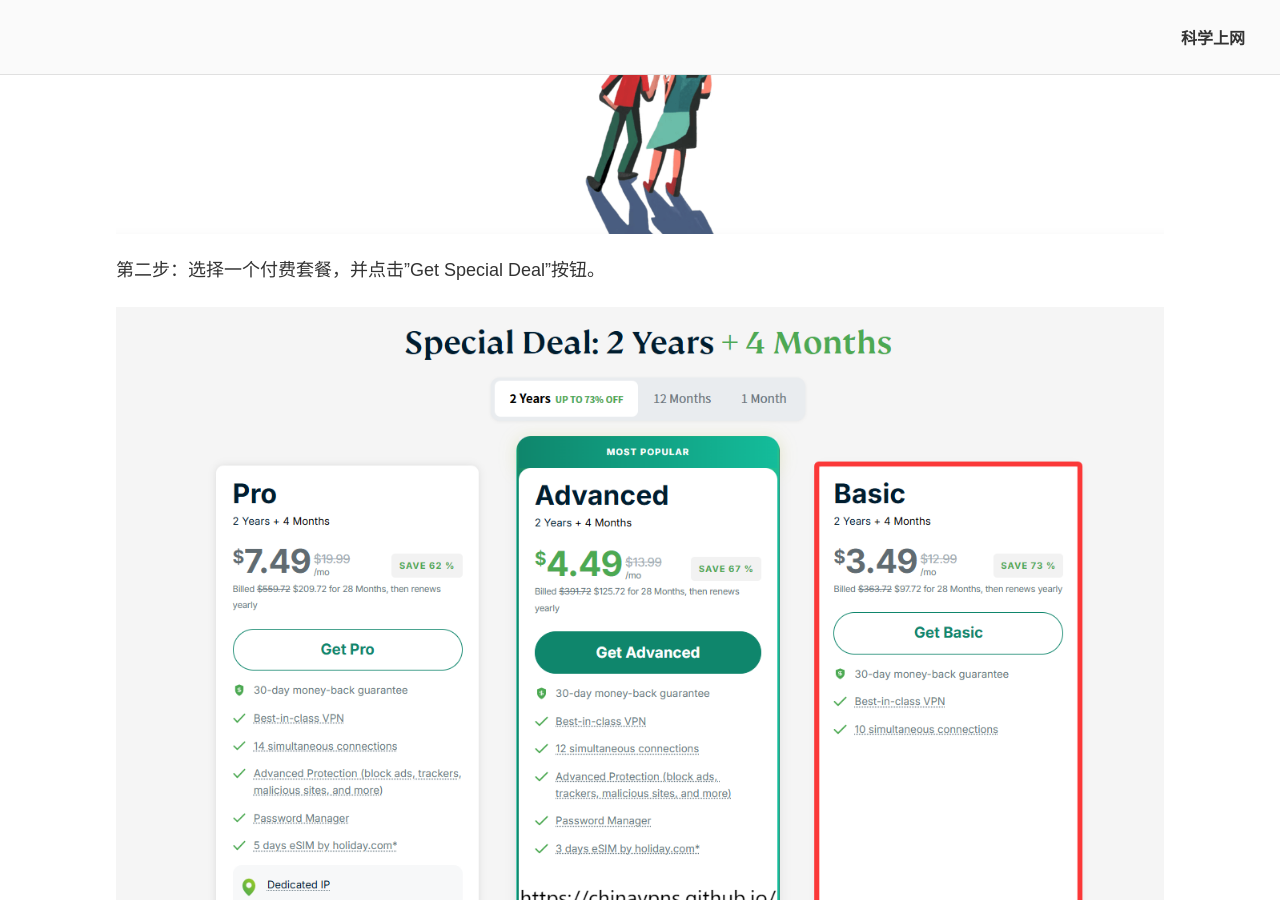
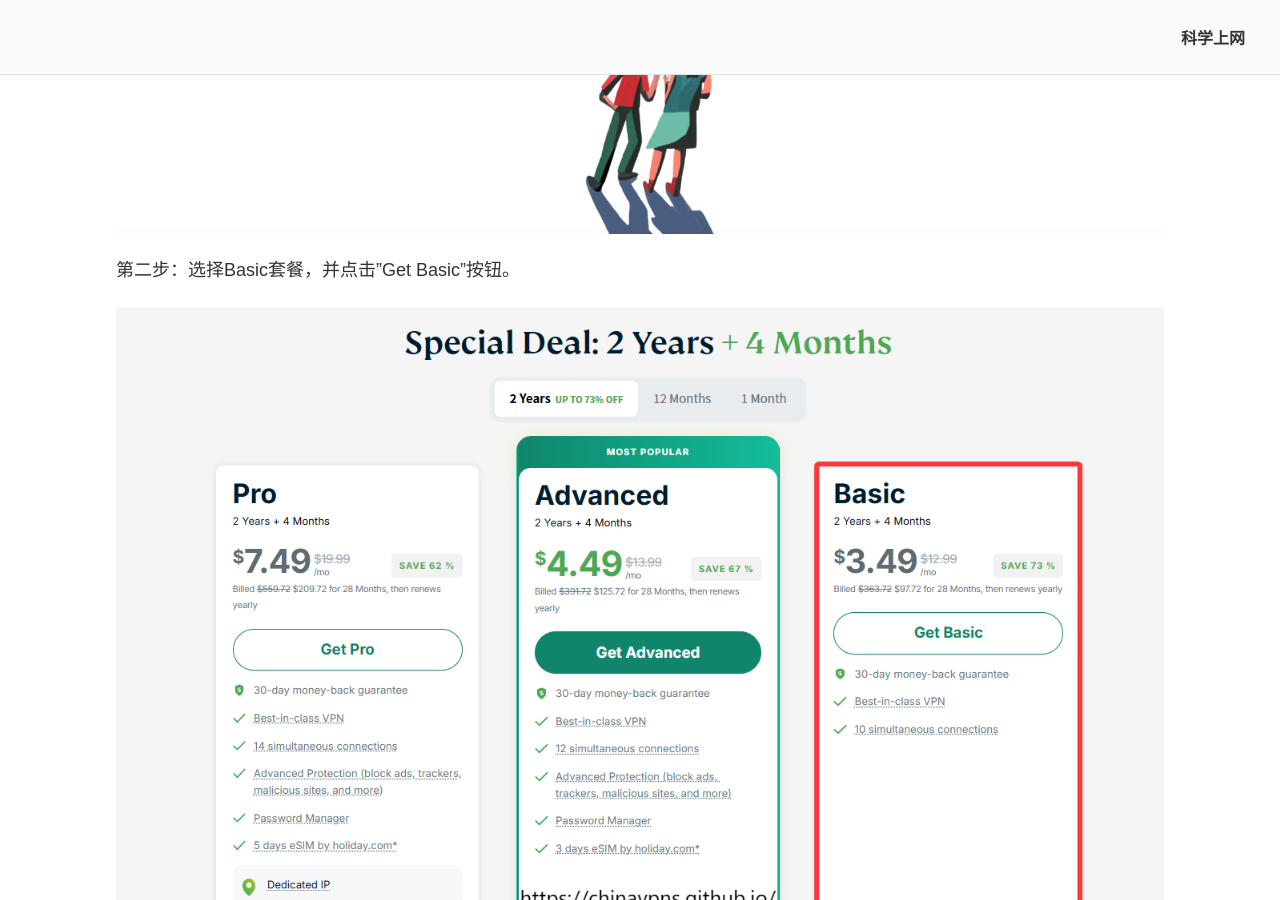
Before and after one commit to chinavpns/chinavpns.github.io, a Jekyll site: the page built from index.md, in a window 1280 px wide and 900 px high, scrolled down 11951 px. Built offline with Jekyll 4.4.1, drawn with Linux system fonts in a browser that asks for light colours.

Commit message:
Update index.md

```diff
--- a/index.md
+++ b/index.md
@@ -195,9 +195,9 @@
 
 ![科学上网指南，购买ExpressVPN帐号第一步：打开ExpressVPN官网，并点击"Get ExpressVPN"按钮。](https://raw.githubusercontent.com/chinavpns/chinavpns.github.io/refs/heads/main/image/ExpressVPN%E5%AE%98%E7%BD%91.png)
 
-第二步：选择一个付费套餐，并点击"Get Special Deal"按钮。
+第二步：选择Basic套餐，并点击"Get Basic"按钮。
 
-![科学上网指南，购买ExpressVPN帐号第二步：选择一个付费套餐，并点击"Get Special Deal"按钮。](https://raw.githubusercontent.com/chinavpns/chinavpns.github.io/refs/heads/main/image/ExpressVPN%E4%BB%B7%E6%A0%BC.png)
+![科学上网指南，购买ExpressVPN帐号第二步：选择Basic套餐，并点击"Get Basic"按钮。](https://raw.githubusercontent.com/chinavpns/chinavpns.github.io/refs/heads/main/image/ExpressVPN%E4%BB%B7%E6%A0%BC.png)
 
 第三步：输入电子邮箱，并选择信用卡或者PayPal进行支付。
 
```
